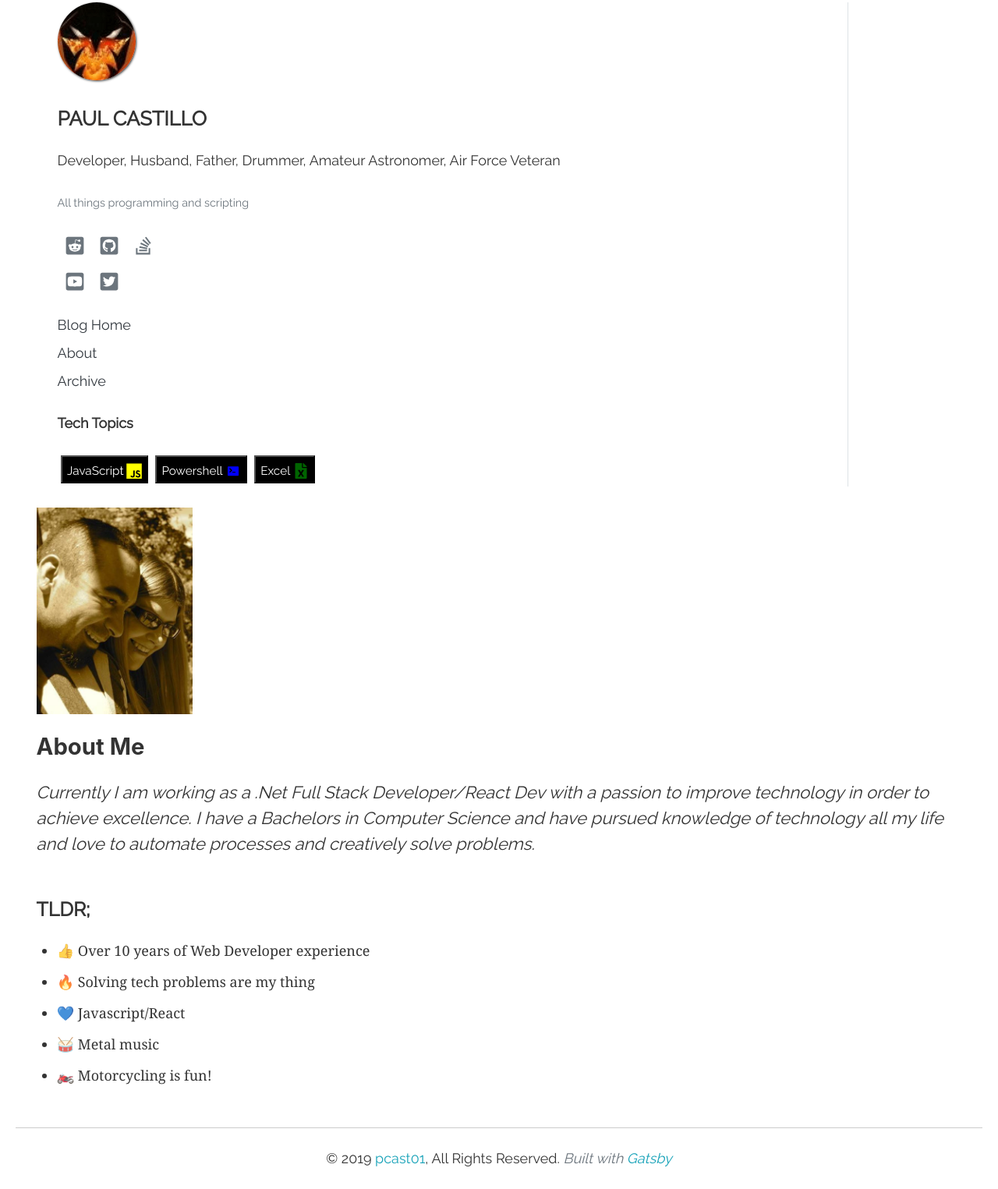
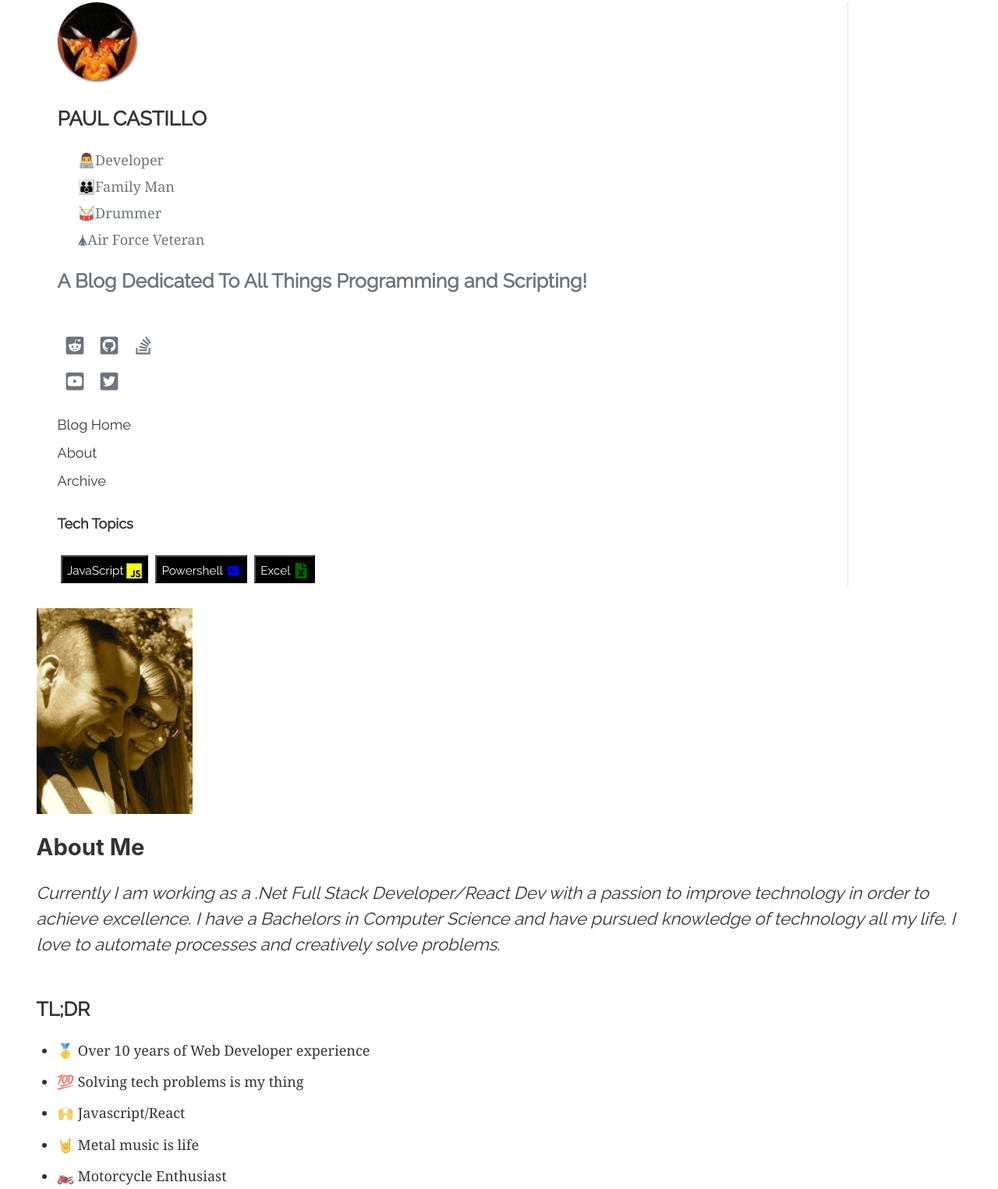
Before and after one commit to pcast01/azraelsdomain, a Gatsby site: page /about in a window 1280 px wide. Shown: the part 100-1625 px from the top of the page at 78% size. Built offline with nearby package versions, Linux system fonts and the light colour scheme; Gatsby itself is replaced by a stand-in of ours.

Commit message:
Changes about page and sidebar.

```diff
--- a/config.js
+++ b/config.js
@@ -3,7 +3,7 @@
 module.exports = {
   url: "https://developer-diary.netlify.com",
   title: "Domain of Azrael",
-  tagline: "All things programming and scripting",
+  tagline: "A Blog Dedicated To All Things Programming and Scripting!",
   copyright: "© 2019 Paul Castillo, All rights reserved",
   author: {
     name: "PAUL CASTILLO",
--- a/src/components/sidebar/Bio.js
+++ b/src/components/sidebar/Bio.js
@@ -12,8 +12,14 @@
         alt="Azrael"
       />
       <h3 className="mt-2 author-bio">{author}</h3>
-      <p>{bio}</p>
-      <small className="text-muted">{tagline}</small>
+      {/* <p style={{ fontSize: "15px" }}>{bio}</p> */}
+      <ul className="text-muted" style={{ listStyle: "none" }}>
+        <li style={{ marginBottom: "7px" }}>👨‍💻Developer</li>
+        <li style={{ marginBottom: "7px" }}>👪Family Man</li>
+        <li style={{ marginBottom: "7px" }}>🥁Drummer</li>
+        <li style={{ marginBottom: "7px" }}>🛦Air Force Veteran</li>
+      </ul>
+      <h3 className="text-muted">{tagline}</h3>
     </div>
   )
 }
--- a/src/components/sidebar/Sidebar.js
+++ b/src/components/sidebar/Sidebar.js
@@ -57,7 +57,7 @@
               bio={data.site.siteMetadata.bio}
             />
             <SocialLinks contacts={data.site.siteMetadata.contacts} />
-            <div className="page-links">
+            <div className="page-links" style={{ marginTop: "80px" }}>
               <Link to="/">
                 <span className="text-dark d-block py-1">Blog Home</span>
               </Link>
--- a/src/pages/about.js
+++ b/src/pages/about.js
@@ -24,28 +24,28 @@
                 Currently I am working as a .Net Full Stack Developer/React Dev
                 with a passion to improve technology in order to achieve
                 excellence. I have a Bachelors in Computer Science and have
-                pursued knowledge of technology all my life and love to automate
+                pursued knowledge of technology all my life. I love to automate
                 processes and creatively solve problems.
               </i>
             </p>
             <br />
-            <h3>TLDR;</h3>
+            <h3>TL;DR</h3>
             <ul>
               <li>
-                <span role="img">👍</span> Over 10 years of Web Developer
+                <span role="img">🥇</span> Over 10 years of Web Developer
                 experience
               </li>
               <li>
-                <span role="img">🔥</span> Solving tech problems are my thing
+                <span role="img">💯</span> Solving tech problems is my thing
               </li>
               <li>
-                <span role="img">💙</span> Javascript/React
+                <span role="img">🙌</span> Javascript/React
               </li>
               <li>
-                <span role="img">🥁</span> Metal music
+                <span role="img">🤘</span> Metal music is life
               </li>
               <li>
-                <span role="img">🏍️</span> Motorcycling is fun!
+                <span role="img">🏍️</span> Motorcycle Enthusiast
               </li>
             </ul>
           </div>
```
